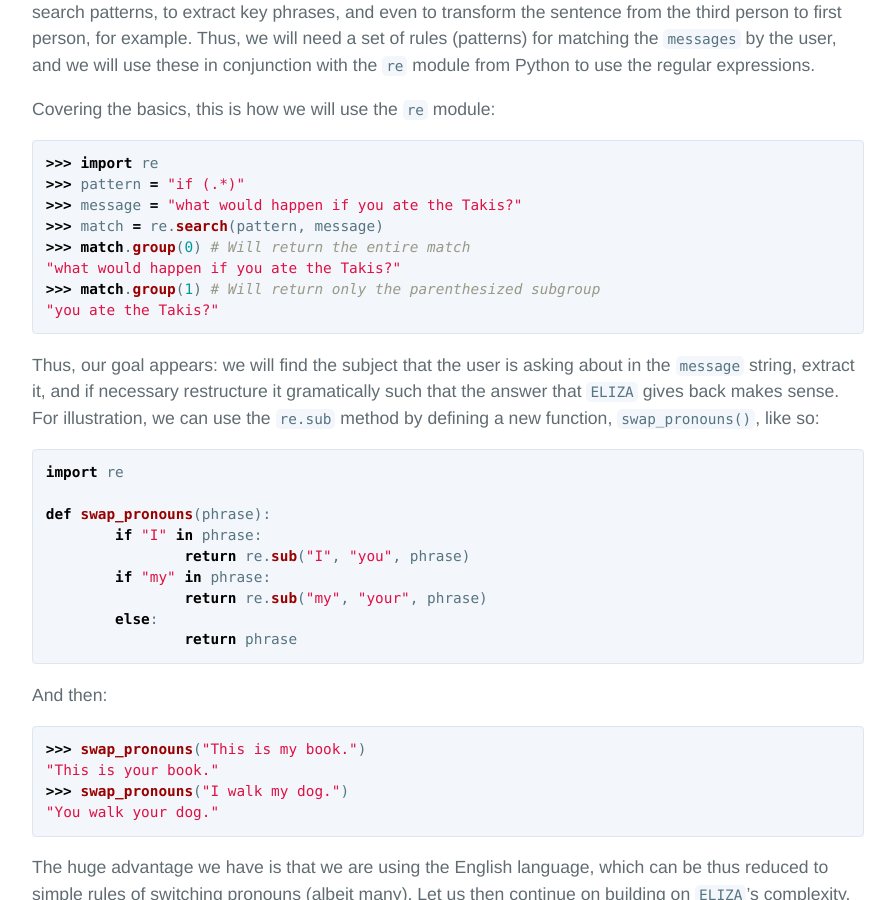
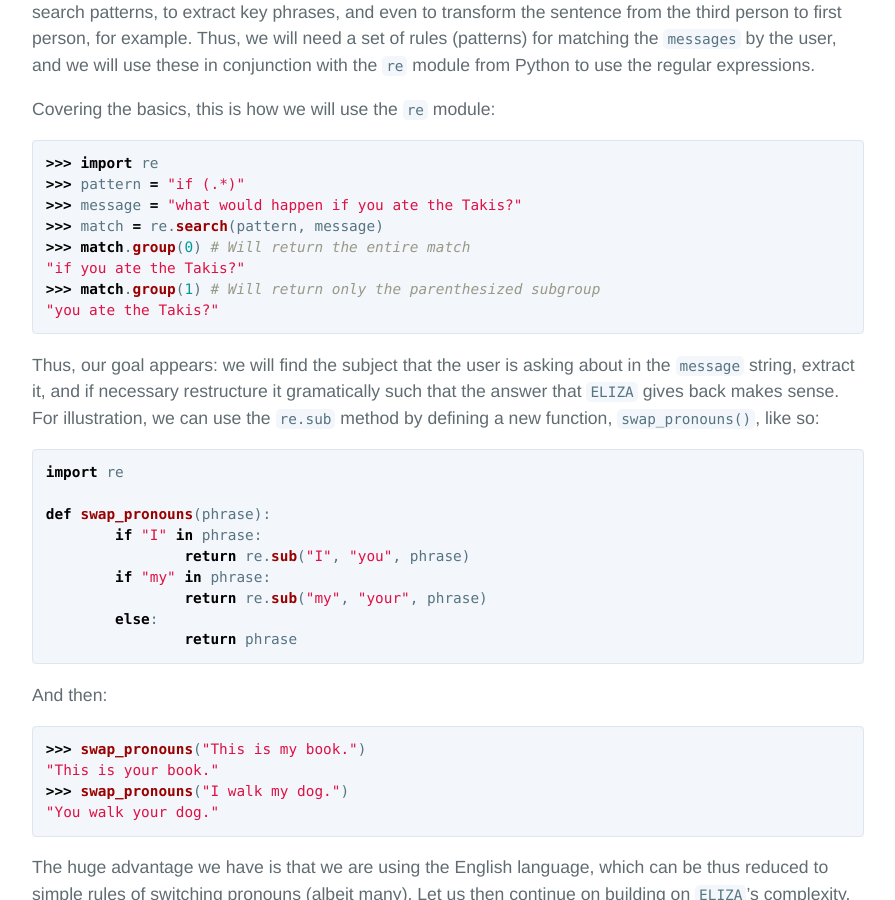
Before and after one commit to PDillis/pdillis.github.io, a Jekyll site: the page built from _posts/2018-04-23-PythonChatbot0.markdown, in a window 1280 px wide and 900 px high, scrolled down 8435 px. Shown: the whole window, without its empty margins (192-1087 px from the left). Built offline with Jekyll 4.4.1, drawn with Linux system fonts in a browser that asks for light colours.

Commit message:
Update 2018-04-23-PythonChatbot0.markdown

````diff
--- a/_posts/2018-04-23-PythonChatbot0.markdown
+++ b/_posts/2018-04-23-PythonChatbot0.markdown
@@ -260,7 +260,7 @@ Covering the basics, this is how we will use the `re` module:
 >>> message = "what would happen if you ate the Takis?"
 >>> match = re.search(pattern, message)
 >>> match.group(0) # Will return the entire match
-"what would happen if you ate the Takis?"
+"if you ate the Takis?"
 >>> match.group(1) # Will return only the parenthesized subgroup
 "you ate the Takis?"
 ```
````
